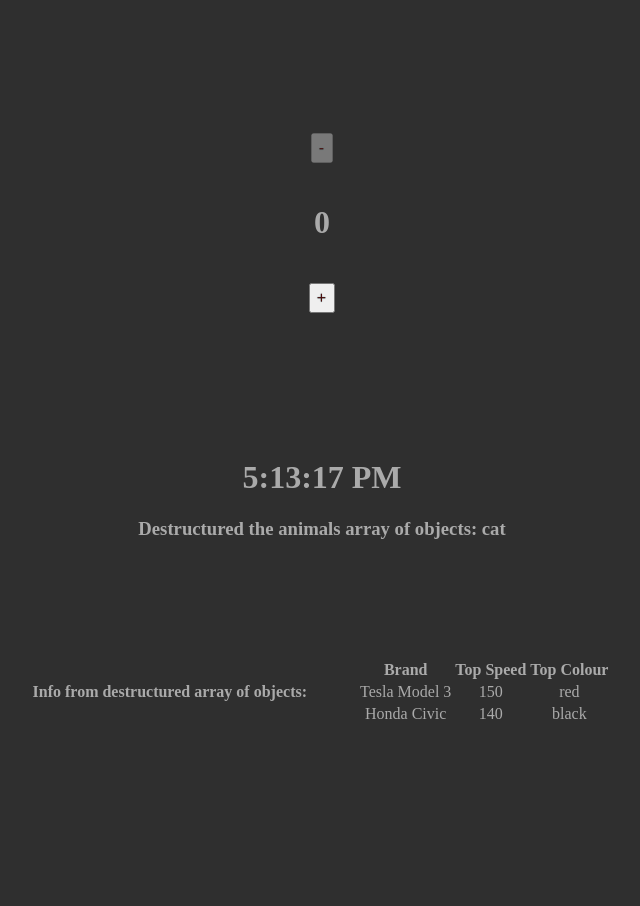
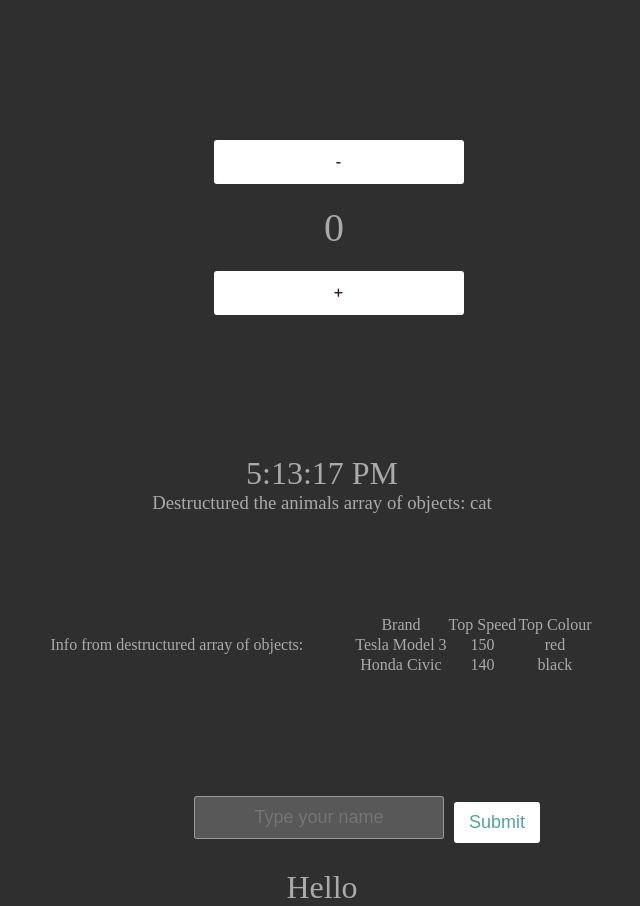
Before and after one commit to mikececco/react-state-ex, a React (Create React App) app: page / in a window 1280 px wide. Shown: the whole page, without its empty margins (318-958 px from the left). Before the commit the page ends 834 px from the top, so only its background shows below. Built offline with nearby package versions, Linux system fonts and the light colour scheme.

Commit message:
Added input taking name displayed after submit

```diff
--- a/src/components/App/App.js
+++ b/src/components/App/App.js
@@ -2,6 +2,7 @@
 import PlusMinus from '../PlusMinus/PlusMinus';
 import TimeNow from '../TimeNow/TimeNow'
 import Table from '../Table/Table'
+import InputButton from '../InputButton/InputButton'
 
 function App() {
   return (
@@ -9,6 +10,7 @@
       <PlusMinus />
       <TimeNow />
       <Table />
+      <InputButton />
     </div>
   )
 }
--- /dev/null
+++ b/src/components/InputButton/InputButton.css
@@ -0,0 +1,48 @@
+* {
+  box-sizing: border-box;
+  margin: 0;
+  padding: 0;
+  font-weight: 300;
+}
+
+.container {
+  margin: 10px auto;
+  padding: 10px 0;
+  text-align: center;
+  justify-content: space-evenly;
+  align-items: center;
+}
+
+.container h1 {
+  font-size: 40px;
+  font-weight: 200;
+  margin-right: 10px;
+}
+
+input {
+  border: 1px solid rgba(252, 252, 252, 0.4);
+  background-color: rgba(252, 252, 252, 0.2);
+  width: 250px;
+  border-radius: 3px;
+  font-family: "Source Sans Pro", sans-serif;
+  padding: 10px 15px;
+  margin: 0 auto 10px auto;
+  display: block;
+  text-align: center;
+  font-size: 18px;
+  color: white;
+  font-weight: 300;
+  margin-right: 10px;
+}
+
+button {
+  appearance: none;
+  outline: 0;
+  background-color: white;
+  border: 0;
+  padding: 10px 15px;
+  color: #50a3a2;
+  border-radius: 3px;
+  width: 250px;
+  font-size: 18px;
+}
--- /dev/null
+++ b/src/components/InputButton/InputButton.js
@@ -0,0 +1,37 @@
+import React, { useState } from 'react';
+import './InputButton.css'
+
+function InputButton(){
+
+  const [headingText, setHeadingText] = useState()
+  const [buttonColor, setButtonColor] = useState()
+  const [name, setName] = useState()
+
+  function handleClick() {
+    setHeadingText(name)
+  }
+
+  function handleMouseOver() {
+    setButtonColor("black")
+  }
+
+  function handleMouseOut() {
+    setButtonColor()
+  }
+
+  function handleChange(event){
+    setName(event.target.value)
+  }
+
+  return (
+    <div>
+      <div className="container">
+        <input onChange={handleChange} type="text" placeholder="Type your name" value={name} />
+        <button style={{backgroundColor: buttonColor, cursor: 'pointer'}} onClick={handleClick} onMouseOver={handleMouseOver} onMouseOut={handleMouseOut} >Submit</button>
+      </div>
+      <h1>Hello {headingText}</h1>
+    </div>
+  )
+}
+
+export default InputButton
```
